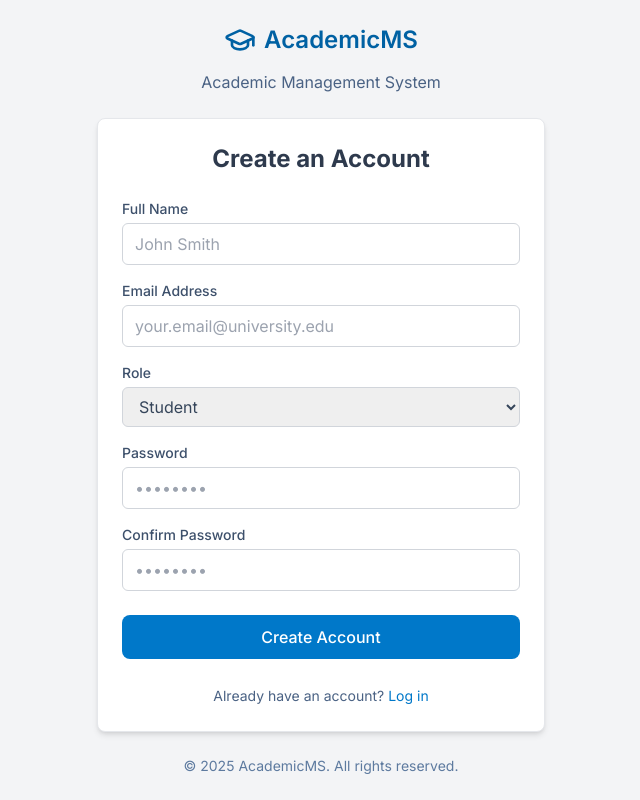
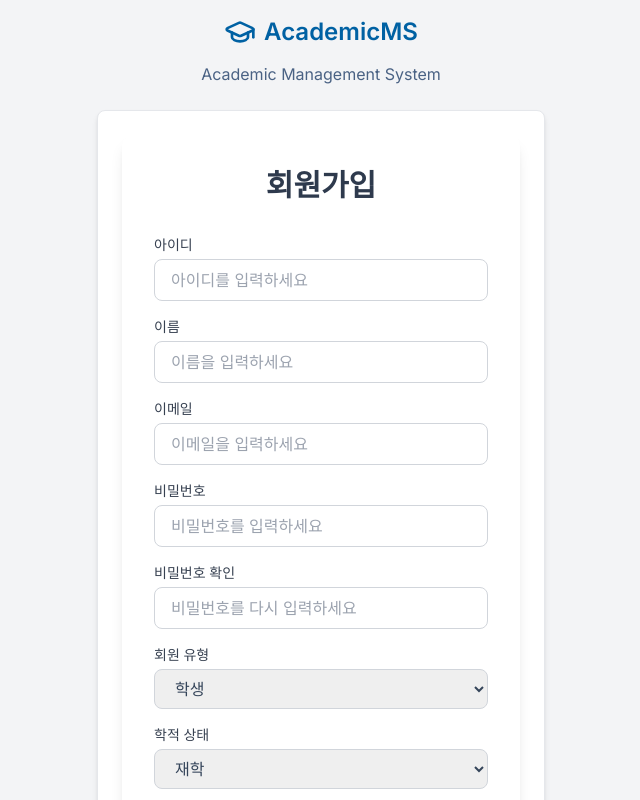
Before and after one commit to JJJangJeongSu/academic-management-system, a React (Vite) app: page /register in a window 1280 px wide. Shown: the top 800 px of the page, without its empty margins (319-959 px from the left). Built offline with nearby package versions, Linux system fonts and the light colour scheme.

Commit message:
회원가입 응기잇

```diff
--- a/src/api/auth.ts
+++ b/src/api/auth.ts
@@ -1,6 +1,18 @@
 import { LoginRequest, LoginResponse } from '../types/auth';
+import { API_BASE_URL } from '../config';
 
-const API_BASE_URL = import.meta.env.VITE_API_BASE_URL;
+interface SignupRequest {
+  userid: string;
+  name: string;
+  email: string;
+  passwd: string;
+  type: 1 | 2; // 1: 학생, 2: 교수
+  status: 'active' | 'inactive';
+}
+
+interface SignupResponse {
+  message: string;
+}
 
 export const login = async (request: LoginRequest): Promise<LoginResponse> => {
   try {
@@ -33,3 +45,19 @@ export const login = async (request: LoginRequest): Promise<LoginResponse> => {
     throw new Error('알 수 없는 오류가 발생했습니다.');
   }
 };
+
+export const signup = async (data: SignupRequest): Promise<SignupResponse> => {
+  const response = await fetch(`${API_BASE_URL}/signup`, {
+    method: 'POST',
+    headers: {
+      'Content-Type': 'application/json',
+    },
+    body: JSON.stringify(data),
+  });
+
+  if (!response.ok) {
+    throw new Error('회원가입에 실패했습니다.');
+  }
+
+  return response.json();
+};
--- /dev/null
+++ b/src/config.ts
@@ -0,0 +1 @@
+export const API_BASE_URL = import.meta.env.VITE_API_BASE_URL;
--- a/src/pages/Login.tsx
+++ b/src/pages/Login.tsx
@@ -1,14 +1,18 @@
 import React, { useState } from 'react';
-import { useNavigate } from 'react-router-dom';
+import { useNavigate, Link, useLocation } from 'react-router-dom';
 import { useAuth } from '../contexts/AuthContext';
 
 const Login: React.FC = () => {
   const { login } = useAuth();
   const navigate = useNavigate();
+  const location = useLocation();
   const [userid, setUserid] = useState('');
   const [passwd, setPasswd] = useState('');
   const [isLoading, setIsLoading] = useState(false);
   const [error, setError] = useState<string | null>(null);
+
+  // 회원가입 성공 메시지 표시
+  const message = location.state?.message;
 
   const handleLogin = async (e: React.FormEvent) => {
     e.preventDefault();
@@ -29,6 +33,11 @@ const Login: React.FC = () => {
   return (
     <div className="w-full max-w-md bg-white rounded-xl shadow-lg p-8">
       <h2 className="text-3xl font-extrabold text-center mb-8">로그인</h2>
+      {message && (
+        <div className="mb-4 p-3 bg-green-100 border border-green-400 text-green-700 rounded">
+          {message}
+        </div>
+      )}
       {error && (
         <div className="mb-4 p-3 bg-red-100 border border-red-400 text-red-700 rounded">
           {error}
@@ -68,6 +77,13 @@ const Login: React.FC = () => {
         >
           {isLoading ? '로그인 중...' : '로그인'}
         </button>
+
+        <div className="text-center mt-4">
+          <span className="text-gray-600">계정이 없으신가요? </span>
+          <Link to="/register" className="text-blue-600 hover:text-blue-700 font-medium">
+            회원가입
+          </Link>
+        </div>
       </form>
     </div>
   );
--- a/src/pages/Register.tsx
+++ b/src/pages/Register.tsx
@@ -1,148 +1,188 @@
 import React, { useState } from 'react';
-import { Link, useNavigate } from 'react-router-dom';
-import { UserRole, useAuth } from '../contexts/AuthContext';
+import { useNavigate, Link } from 'react-router-dom';
+import { signup } from '../api/auth';
 
 const Register: React.FC = () => {
-  const [name, setName] = useState('');
-  const [email, setEmail] = useState('');
-  const [password, setPassword] = useState('');
-  const [confirmPassword, setConfirmPassword] = useState('');
-  const [role, setRole] = useState<UserRole>('student');
-  const [error, setError] = useState('');
-  const [loading, setLoading] = useState(false);
+  const navigate = useNavigate();
+  const [formData, setFormData] = useState({
+    userid: '',
+    name: '',
+    email: '',
+    passwd: '',
+    confirmPasswd: '',
+    type: 1 as 1 | 2,
+    status: 'active' as 'active' | 'inactive'
+  });
+  const [isLoading, setIsLoading] = useState(false);
+  const [error, setError] = useState<string | null>(null);
 
-  const { register } = useAuth();
-  const navigate = useNavigate();
+  const handleChange = (e: React.ChangeEvent<HTMLInputElement | HTMLSelectElement>) => {
+    const { name, value } = e.target;
+    setFormData(prev => ({
+      ...prev,
+      [name]: value
+    }));
+  };
 
   const handleSubmit = async (e: React.FormEvent) => {
     e.preventDefault();
+    setError(null);
 
-    if (password !== confirmPassword) {
-      return setError('Passwords do not match');
+    // 비밀번호 확인
+    if (formData.passwd !== formData.confirmPasswd) {
+      setError('비밀번호가 일치하지 않습니다.');
+      return;
     }
 
-    if (!name || !email || !password || !role) {
-      return setError('Please fill in all fields');
-    }
+    setIsLoading(true);
 
     try {
-      setError('');
-      setLoading(true);
-      await register(email, password, name, role);
-      navigate('/dashboard');
+      await signup({
+        userid: formData.userid,
+        name: formData.name,
+        email: formData.email,
+        passwd: formData.passwd,
+        type: formData.type,
+        status: formData.status
+      });
+
+      // 회원가입 성공 시 로그인 페이지로 이동
+      navigate('/login', {
+        state: { message: '회원가입이 완료되었습니다. 로그인해주세요.' }
+      });
     } catch (err) {
-      setError('Failed to create an account');
-      console.error(err);
+      setError(err instanceof Error ? err.message : '회원가입에 실패했습니다.');
     } finally {
-      setLoading(false);
+      setIsLoading(false);
     }
   };
 
   return (
-    <div>
-      <h2 className="text-2xl font-bold text-center mb-6">Create an Account</h2>
-
+    <div className="w-full max-w-md bg-white rounded-xl shadow-lg p-8">
+      <h2 className="text-3xl font-extrabold text-center mb-8">회원가입</h2>
       {error && (
-        <div className="bg-error-50 text-error-700 p-3 rounded-md mb-4 text-sm">
+        <div className="mb-4 p-3 bg-red-100 border border-red-400 text-red-700 rounded">
           {error}
         </div>
       )}
-
-      <form onSubmit={handleSubmit}>
-        <div className="mb-4">
-          <label htmlFor="name" className="block text-sm font-medium text-secondary-700 mb-1">
-            Full Name
-          </label>
+      <form className="space-y-4" onSubmit={handleSubmit}>
+        <div>
+          <label htmlFor="userid" className="block text-sm font-medium text-gray-700 mb-1">아이디</label>
           <input
-            id="name"
+            id="userid"
+            name="userid"
             type="text"
-            value={name}
-            onChange={(e) => setName(e.target.value)}
-            className="w-full px-3 py-2 border border-gray-300 rounded-md focus:outline-none focus:ring-2 focus:ring-primary-500 focus:border-transparent"
-            placeholder="John Smith"
             required
+            value={formData.userid}
+            onChange={handleChange}
+            className="w-full px-4 py-2 border border-gray-300 rounded-lg focus:outline-none focus:ring-2 focus:ring-blue-400"
+            placeholder="아이디를 입력하세요"
           />
         </div>
 
-        <div className="mb-4">
-          <label htmlFor="email" className="block text-sm font-medium text-secondary-700 mb-1">
-            Email Address
-          </label>
+        <div>
+          <label htmlFor="name" className="block text-sm font-medium text-gray-700 mb-1">이름</label>
           <input
-            id="email"
-            type="email"
-            value={email}
-            onChange={(e) => setEmail(e.target.value)}
-            className="w-full px-3 py-2 border border-gray-300 rounded-md focus:outline-none focus:ring-2 focus:ring-primary-500 focus:border-transparent"
-            placeholder="your.email@university.edu"
+            id="name"
+            name="name"
+            type="text"
             required
+            value={formData.name}
+            onChange={handleChange}
+            className="w-full px-4 py-2 border border-gray-300 rounded-lg focus:outline-none focus:ring-2 focus:ring-blue-400"
+            placeholder="이름을 입력하세요"
           />
         </div>
 
-        <div className="mb-4">
-          <label htmlFor="role" className="block text-sm font-medium text-secondary-700 mb-1">
-            Role
-          </label>
+        <div>
+          <label htmlFor="email" className="block text-sm font-medium text-gray-700 mb-1">이메일</label>
+          <input
+            id="email"
+            name="email"
+            type="email"
+            required
+            value={formData.email}
+            onChange={handleChange}
+            className="w-full px-4 py-2 border border-gray-300 rounded-lg focus:outline-none focus:ring-2 focus:ring-blue-400"
+            placeholder="이메일을 입력하세요"
+          />
+        </div>
+
+        <div>
+          <label htmlFor="passwd" className="block text-sm font-medium text-gray-700 mb-1">비밀번호</label>
+          <input
+            id="passwd"
+            name="passwd"
+            type="password"
+            required
+            value={formData.passwd}
+            onChange={handleChange}
+            className="w-full px-4 py-2 border border-gray-300 rounded-lg focus:outline-none focus:ring-2 focus:ring-blue-400"
+            placeholder="비밀번호를 입력하세요"
+          />
+        </div>
+
+        <div>
+          <label htmlFor="confirmPasswd" className="block text-sm font-medium text-gray-700 mb-1">비밀번호 확인</label>
+          <input
+            id="confirmPasswd"
+            name="confirmPasswd"
+            type="password"
+            required
+            value={formData.confirmPasswd}
+            onChange={handleChange}
+            className="w-full px-4 py-2 border border-gray-300 rounded-lg focus:outline-none focus:ring-2 focus:ring-blue-400"
+            placeholder="비밀번호를 다시 입력하세요"
+          />
+        </div>
+
+        <div>
+          <label htmlFor="type" className="block text-sm font-medium text-gray-700 mb-1">회원 유형</label>
           <select
-            id="role"
-            value={role}
-            onChange={(e) => setRole(e.target.value as UserRole)}
-            className="w-full px-3 py-2 border border-gray-300 rounded-md focus:outline-none focus:ring-2 focus:ring-primary-500 focus:border-transparent"
+            id="type"
+            name="type"
             required
+            value={formData.type}
+            onChange={handleChange}
+            className="w-full px-4 py-2 border border-gray-300 rounded-lg focus:outline-none focus:ring-2 focus:ring-blue-400"
           >
-            <option value="student">Student</option>
-            <option value="professor">Professor</option>
-            <option value="admin">Administrator</option>
+            <option value={1}>학생</option>
+            <option value={2}>교수</option>
           </select>
         </div>
 
-        <div className="mb-4">
-          <label htmlFor="password" className="block text-sm font-medium text-secondary-700 mb-1">
-            Password
-          </label>
-          <input
-            id="password"
-            type="password"
-            value={password}
-            onChange={(e) => setPassword(e.target.value)}
-            className="w-full px-3 py-2 border border-gray-300 rounded-md focus:outline-none focus:ring-2 focus:ring-primary-500 focus:border-transparent"
-            placeholder="••••••••"
-            required
-          />
-        </div>
-
-        <div className="mb-6">
-          <label htmlFor="confirmPassword" className="block text-sm font-medium text-secondary-700 mb-1">
-            Confirm Password
-          </label>
-          <input
-            id="confirmPassword"
-            type="password"
-            value={confirmPassword}
-            onChange={(e) => setConfirmPassword(e.target.value)}
-            className="w-full px-3 py-2 border border-gray-300 rounded-md focus:outline-none focus:ring-2 focus:ring-primary-500 focus:border-transparent"
-            placeholder="••••••••"
-            required
-          />
-        </div>
+        {formData.type === 1 && (
+          <div>
+            <label htmlFor="status" className="block text-sm font-medium text-gray-700 mb-1">학적 상태</label>
+            <select
+              id="status"
+              name="status"
+              required
+              value={formData.status}
+              onChange={handleChange}
+              className="w-full px-4 py-2 border border-gray-300 rounded-lg focus:outline-none focus:ring-2 focus:ring-blue-400"
+            >
+              <option value="active">재학</option>
+              <option value="inactive">휴학</option>
+            </select>
+          </div>
+        )}
 
         <button
           type="submit"
-          disabled={loading}
-          className="w-full btn btn-primary py-2.5"
+          disabled={isLoading}
+          className="w-full py-3 text-lg font-semibold rounded-lg bg-blue-600 text-white hover:bg-blue-700 transition disabled:bg-blue-400"
         >
-          {loading ? 'Creating Account...' : 'Create Account'}
+          {isLoading ? '처리 중...' : '회원가입'}
         </button>
+
+        <div className="text-center mt-4">
+          <span className="text-gray-600">이미 계정이 있으신가요? </span>
+          <Link to="/login" className="text-blue-600 hover:text-blue-700 font-medium">
+            로그인
+          </Link>
+        </div>
       </form>
-
-      <div className="text-center mt-6">
-        <span className="text-sm text-secondary-600">
-          Already have an account?{' '}
-          <Link to="/login" className="text-primary-600 hover:underline">
-            Log in
-          </Link>
-        </span>
-      </div>
     </div>
   );
 };
```
